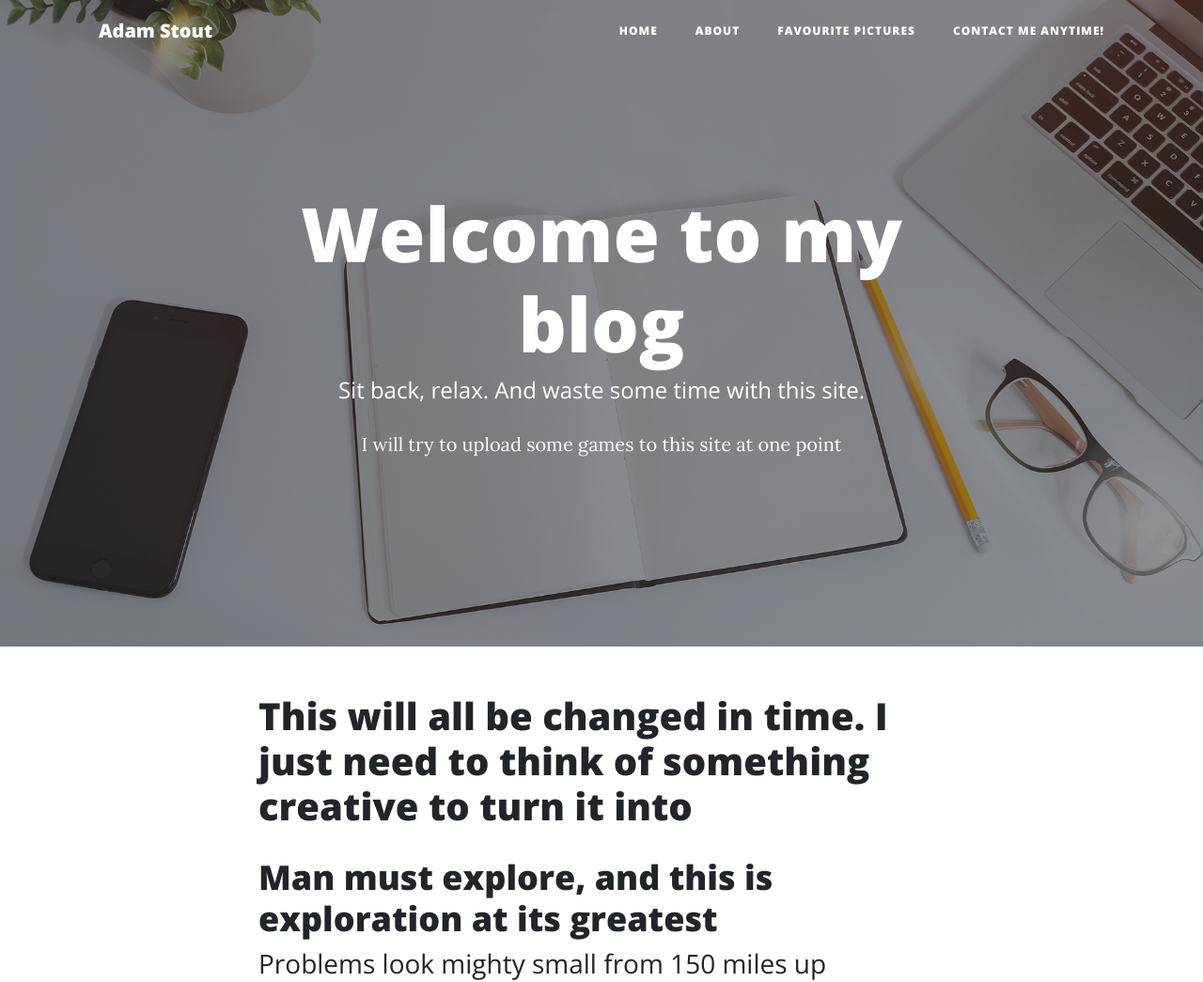
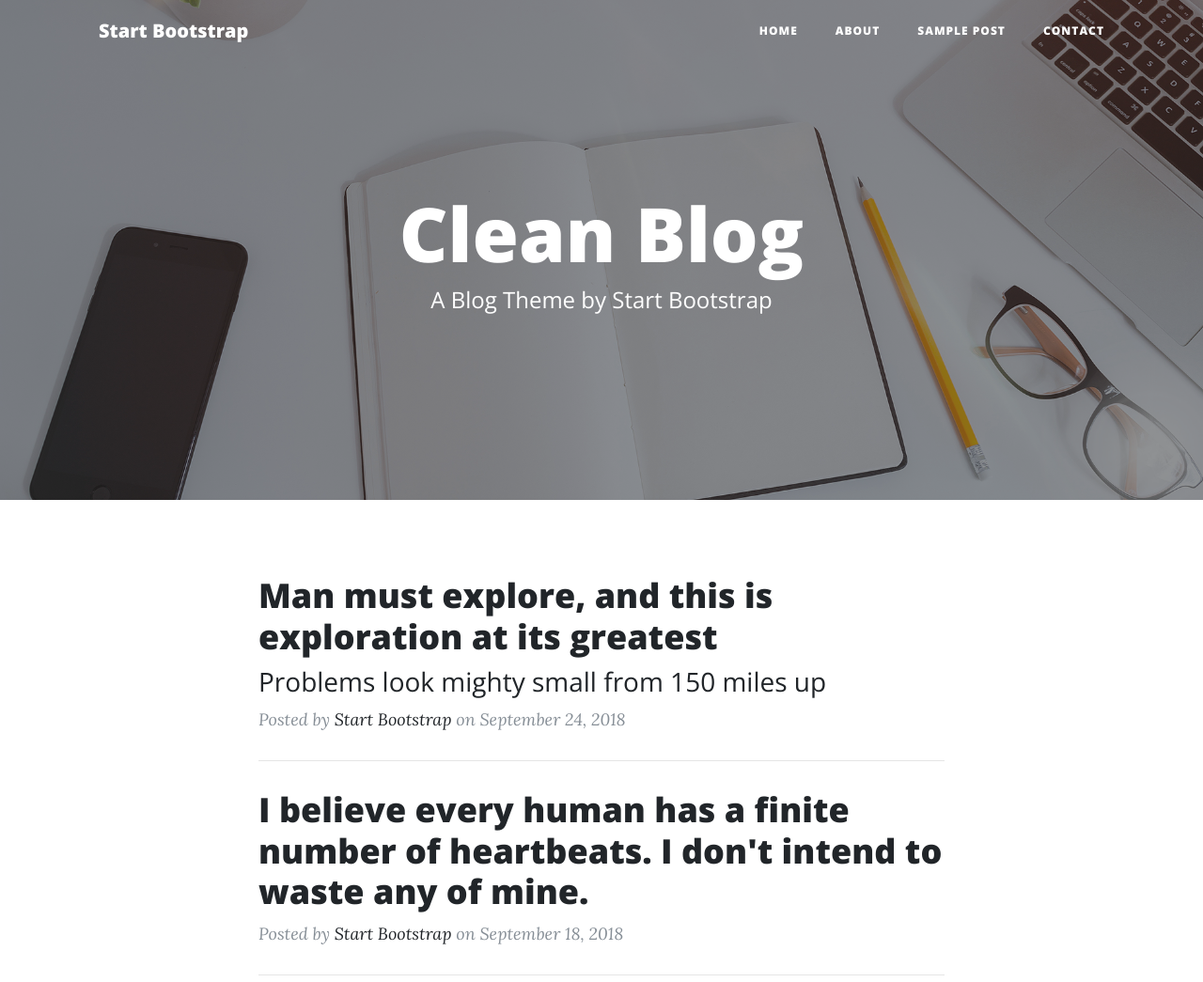
Before and after one commit to adamstout95/blog.io, a website: page index.html in a window 1280 px wide. Shown: the top 1045 px of the page at 94% size. Drawn offline with nearby package versions, Linux system fonts and the light colour scheme.

Commit message:
Revert "Update index.html"
This reverts commit ee5d97f07853e9be5ce83c3ed354c5331f509d96.

```diff
--- a/index.html
+++ b/index.html
@@ -8,7 +8,7 @@
     <meta name="description" content="">
     <meta name="author" content="">
 
-    <title>My Blog</title>
+    <title>Clean Blog - Start Bootstrap Theme</title>
 
     <!-- Bootstrap core CSS -->
     <link href="vendor/bootstrap/css/bootstrap.min.css" rel="stylesheet">
@@ -28,7 +28,7 @@
     <!-- Navigation -->
     <nav class="navbar navbar-expand-lg navbar-light fixed-top" id="mainNav">
       <div class="container">
-        <a class="navbar-brand" href="index.html">Adam Stout</a>
+        <a class="navbar-brand" href="index.html">Start Bootstrap</a>
         <button class="navbar-toggler navbar-toggler-right" type="button" data-toggle="collapse" data-target="#navbarResponsive" aria-controls="navbarResponsive" aria-expanded="false" aria-label="Toggle navigation">
           Menu
           <i class="fas fa-bars"></i>
@@ -42,10 +42,10 @@
               <a class="nav-link" href="about.html">About</a>
             </li>
             <li class="nav-item">
-              <a class="nav-link" href="post.html">Favourite Pictures</a>
+              <a class="nav-link" href="post.html">Sample Post</a>
             </li>
             <li class="nav-item">
-              <a class="nav-link" href="contact.html">Contact Me Anytime!</a>
+              <a class="nav-link" href="contact.html">Contact</a>
             </li>
           </ul>
         </div>
@@ -59,8 +59,8 @@
         <div class="row">
           <div class="col-lg-8 col-md-10 mx-auto">
             <div class="site-heading">
-              <h1>Welcome to my blog</h1>
-              <span class="subheading">Sit back, relax. And waste some time with this site.</span><br><span>I will try to upload some games to this site at one point</span>
+              <h1>Clean Blog</h1>
+              <span class="subheading">A Blog Theme by Start Bootstrap</span>
             </div>
           </div>
         </div>
@@ -73,7 +73,6 @@
         <div class="col-lg-8 col-md-10 mx-auto">
           <div class="post-preview">
             <a href="post.html">
-			  <h1>This will all be changed in time. I just need to think of something creative to turn it into</h1>
               <h2 class="post-title">
                 Man must explore, and this is exploration at its greatest
               </h2>
@@ -127,7 +126,6 @@
           <hr>
           <!-- Pager -->
           <div class="clearfix">
-			<!-- The href needs to be changed to something that will take me to a previous page. Maybe there is a function for that -->
             <a class="btn btn-primary float-right" href="#">Older Posts &rarr;</a>
           </div>
         </div>
@@ -151,7 +149,7 @@
                 </a>
               </li>
               <li class="list-inline-item">
-                <a href="https://www.facebook.com/Adam.Stout.321">
+                <a href="#">
                   <span class="fa-stack fa-lg">
                     <i class="fas fa-circle fa-stack-2x"></i>
                     <i class="fab fa-facebook-f fa-stack-1x fa-inverse"></i>
@@ -159,7 +157,7 @@
                 </a>
               </li>
               <li class="list-inline-item">
-                <a href="https://github.com/adamstout95">
+                <a href="#">
                   <span class="fa-stack fa-lg">
                     <i class="fas fa-circle fa-stack-2x"></i>
                     <i class="fab fa-github fa-stack-1x fa-inverse"></i>
@@ -167,7 +165,7 @@
                 </a>
               </li>
             </ul>
-		<!-- <p class="copyright text-muted">Copyright &copy; Your Website 2018</p> -->
+            <p class="copyright text-muted">Copyright &copy; Your Website 2018</p>
           </div>
         </div>
       </div>
```
